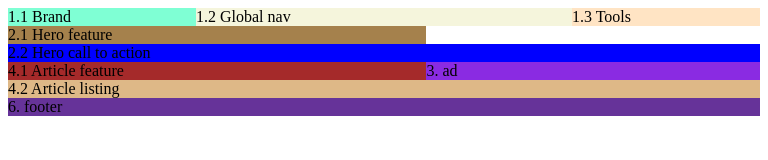
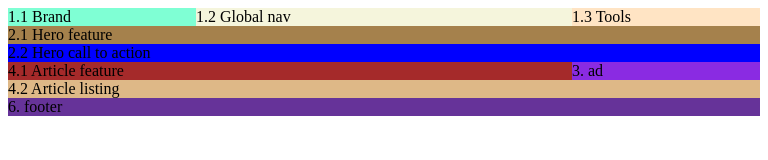
Before and after one commit to ihaxy/RCS-L2, a plain HTML site: page index.html in a window 768 px wide. Drawn offline with Linux system fonts and the light colour scheme.

Commit message:
tablet view layout

```diff
--- a/layout.css
+++ b/layout.css
@@ -15,6 +15,7 @@
 
     .maincont {
         display: grid;
+        grid-template-columns: 9fr 3fr;
         grid-template-areas:
         "d d"
         "e e"
@@ -35,7 +36,7 @@
     }
 
     .herofeature {
-        display: d;
+        grid-area: d;
     }
 
     .herocall {
```
Also changed, not shown: img/ad.png (added).
